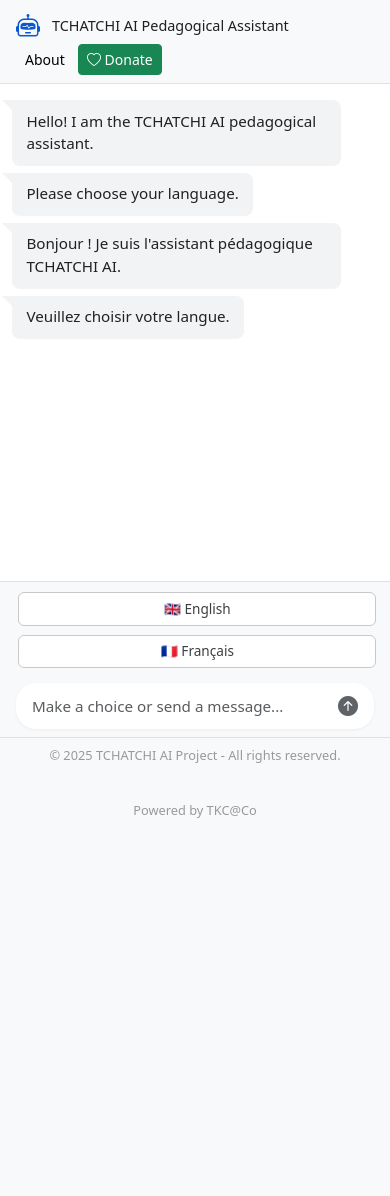
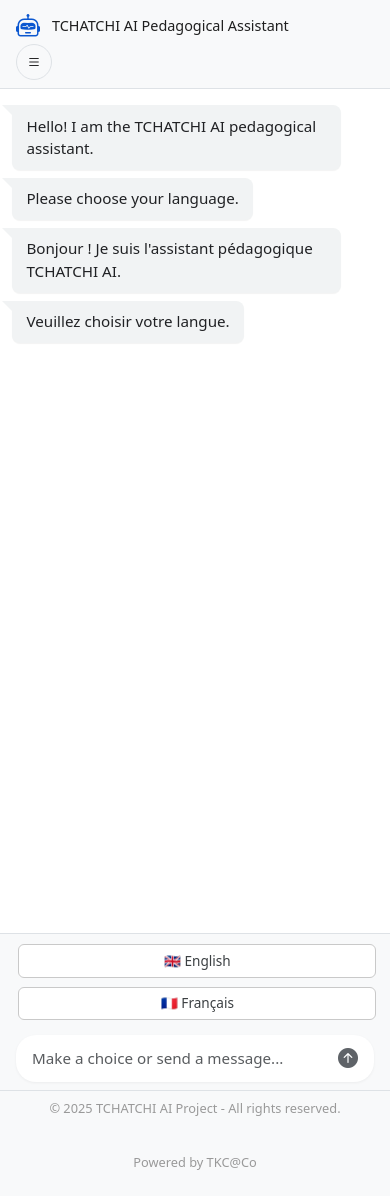
Before and after one commit to tkcedric/tchatchi-ai-render-deploy, a Flask app: page / in a window 390 px wide. Before the commit the page ends 818 px from the top, so only its background shows below. Run offline with Flask 3, Linux system fonts and the light colour scheme; some libraries are stand-ins or nearby versions.

Commit message:
adjusting responsivness

```diff
--- a/templates/index.html
+++ b/templates/index.html
@@ -15,7 +15,7 @@
             --ai-bubble-text: #202124; --text-color-primary: #1f1f1f; --text-color-secondary: #444746;
             --border-color: #dee2e6;
         }
-        html, body { height: 100%; overflow: hidden; font-family: system-ui, -apple-system, BlinkMacSystemFont, 'Segoe UI', Roboto, Oxygen, Ubuntu, Cantarell, 'Open Sans', 'Helvetica Neue', sans-serif; }
+        html, body { height: 100%; overflow: hidden; font-family: system-ui, -apple-system, BlinkMacSystemFont, 'Segoe UI', Roboto, Oxygen, Ubuntu, Cantarell, 'Open Sans', 'Helvetica Neue', sans-serif; max-width: 100%;overflow-x: hidden;}
         body { display: flex; background-color: var(--main-bg); }
         #sidebar { width: 280px; background-color: var(--sidebar-bg); padding: 1rem; display: flex; flex-direction: column; border-right: 1px solid var(--border-color); }
         #sidebar .btn-new-chat { background-color: #d3e3fd; color: #0b57d0; border: none; font-weight: 500;}
@@ -24,13 +24,13 @@
         #sidebar .history-item { color: var(--text-color-secondary); text-decoration: none; padding: 0.5rem; display: block; border-radius: 5px; white-space: nowrap; overflow: hidden; text-overflow: ellipsis; }
         #sidebar .history-item:hover { background-color: #e0e6ef; }
         #sidebar .ia-disclaimer { font-size: 0.75rem; color: var(--text-color-secondary); margin-top: 1rem; border-top: 1px solid #ddd; padding-top: 1rem; }
-        #main-container { flex-grow: 1; display: flex; flex-direction: column; height: 100vh; }
-        #main-header { display: flex; justify-content: space-between; align-items: center; padding: 0.75rem 1.5rem; border-bottom: 1px solid var(--border-color); background-color: var(--main-bg); }
+        #main-container { flex-grow: 1; display: flex; flex-direction: column; height: 100vh;  max-width: 100vw; overflow-x: hidden;}
+        #main-header { display: flex; justify-content: space-between; align-items: center; padding: 0.75rem 1rem; border-bottom: 1px solid var(--border-color); background-color: var(--main-bg); flex-wrap: wrap; /* Allow wrapping on small screens */}
         #main-header .app-title-container { display: flex; align-items: center; gap: 0.75rem; }
         #main-header .app-icon { font-size: 1.5rem; color: #0b57d0; }
         #main-header .app-title { font-size: 1.1rem; font-weight: 500; color: var(--text-color-primary); }
-        #chat-container { flex-grow: 1; display: flex; flex-direction: column; overflow-y: auto; background-color: var(--chat-background); }
-        #chat-messages { flex-grow: 1; padding: 1.5rem; }
+        #chat-container { flex-grow: 1; display: flex; flex-direction: column; overflow-y: auto; background-color: var(--chat-background);  height: 100vh;-webkit-overflow-scrolling: touch;}
+        #chat-messages { flex-grow: 1; padding: 1.5rem; /* Ensure proper scrolling */ overflow-y: auto; min-height: 0; /* Crucial for flex scrolling */}
         .message { display: flex; margin-bottom: 0.5rem; }
         .message .content { padding: 0.5rem 1rem; border-radius: 8px; max-width: 80%; width: fit-content; line-height: 1.5; position: relative; box-shadow: 0 1px 1px rgba(0,0,0,0.05); }
         .message.ai { justify-content: flex-start; }
@@ -39,7 +39,7 @@
         .message.user { justify-content: flex-end; }
         .message.user .content { background-color: var(--user-bubble-bg); color: var(--user-bubble-text); border-radius: 8px 0 8px 8px; }
         .message.user .content::after { content: ''; position: absolute; top: 0; right: -10px; width: 0; height: 0; border-style: solid; border-width: 0 0 10px 10px; border-color: transparent transparent transparent var(--user-bubble-bg); }
-        #chat-input-area { padding: 1rem 1.5rem; background-color: var(--main-bg); border-top: 1px solid var(--border-color); }
+        #chat-input-area { padding: 1rem 1.5rem; background-color: var(--main-bg); border-top: 1px solid var(--border-color); position: sticky; bottom: 0; /* Add safe area for mobile notches */padding-bottom: calc(1rem + env(safe-area-inset-bottom));}
         #chat-input-area-content { max-width: 800px; margin: 0 auto; width: 100%; }
         #options-container { padding: 0 0 1rem 0; display: flex; gap: 0.5rem; flex-wrap: wrap; justify-content: center; }
         .option-button { border: 1px solid #c9c9c9; background-color: #fff; color: #3c4043; font-weight: 500; }
@@ -78,9 +78,61 @@
             gap: 10px; /* Espace entre le spinner et le texte */
         }
 
+        .nav-menu {
+            display: flex;
+            align-items: center;
+            gap: 0.5rem;
+            flex-wrap: wrap; /* Allow buttons to wrap */
+            justify-content: flex-end; /* Align to right */
+        }
+
         /* ===========================
        RESPONSIVE DESIGN
     ============================ */
+    /* Mobile menu toggle */
+#menu-toggle {
+    display: none;
+}
+
+@media (max-width: 768px) {
+    #menu-toggle {
+        display: flex;
+        align-items: center;
+        justify-content: center;
+        width: 40px;
+        height: 40px;
+        border-radius: 6px;
+
+    }
+
+    .nav-menu {
+        position: fixed;
+        top: 60px;
+        right: -100%;
+        background: white;
+        padding: 1rem;
+        border-radius: 8px;
+        box-shadow: 0 4px 12px rgba(0,0,0,0.15);
+        flex-direction: column;
+        gap: 0.5rem;
+        z-index: 1000;
+        transition: right 0.3s ease;
+    }
+
+    .nav-menu.show {
+        right: 1rem;
+    }
+
+    #chat-input-area {
+        padding: 0.75rem;
+        padding-bottom: calc(0.75rem + env(safe-area-inset-bottom));
+    }
+
+    #chat-input {
+        font-size: 16px; /* Prevent zoom on iOS */
+    }
+}
+
     @media (max-width: 1200px) {
         #sidebar {
             width: 260px;
@@ -127,7 +179,7 @@
         }
 
         #main-header {
-            padding: 0.5rem 1rem;
+            padding: 0.5rem;
         }
 
         .message .content {
@@ -162,6 +214,14 @@
 
         .message .content {
             max-width: 100%;
+        }
+
+        .nav-menu {
+        gap: 0.3rem;
+        }
+           .nav-menu .btn {
+        font-size: 0.8rem;
+        padding: 0.25rem 0.5rem;
         }
     }
 
@@ -279,6 +339,9 @@
                 <i class="bi bi-robot app-icon"></i>
                 <span id="app-title" class="app-title">TCHATCHI AI Pedagogical Assistant</span>
             </div>
+               <button id="menu-toggle" class="d-lg-none btn btn-sm btn-light">
+                <i class="bi bi-list"></i>
+                </button>
             <div class="nav-menu">
                 <a href="/about" class="btn btn-light btn-sm">About</a>
                 <a href="/donate" class="btn btn-success btn-sm"><i class="bi bi-heart"></i> Donate</a>
@@ -572,6 +635,27 @@ document.querySelectorAll('.option-button').forEach(button => {
 });
 chatForm.addEventListener('submit', handleFormSubmit);
 chatInput.disabled = true;
+
+// =======================================================================
+// MOBILE MENU TOGGLE FUNCTIONALITY - ADD THIS AT THE END
+// =======================================================================
+document.addEventListener('DOMContentLoaded', function() {
+    const menuToggle = document.getElementById('menu-toggle');
+    const navMenu = document.querySelector('.nav-menu');
+
+    if (menuToggle && navMenu) {
+        menuToggle.addEventListener('click', function() {
+            navMenu.classList.toggle('show');
+        });
+
+        // Close menu when clicking outside
+        document.addEventListener('click', function(e) {
+            if (!navMenu.contains(e.target) && !menuToggle.contains(e.target)) {
+                navMenu.classList.remove('show');
+            }
+        });
+    }
+});
 </script>
 
 </body>
```
Also changed, not shown: templates/about.html (+62 -0 lines), templates/donate.html (+62 -0 lines).
